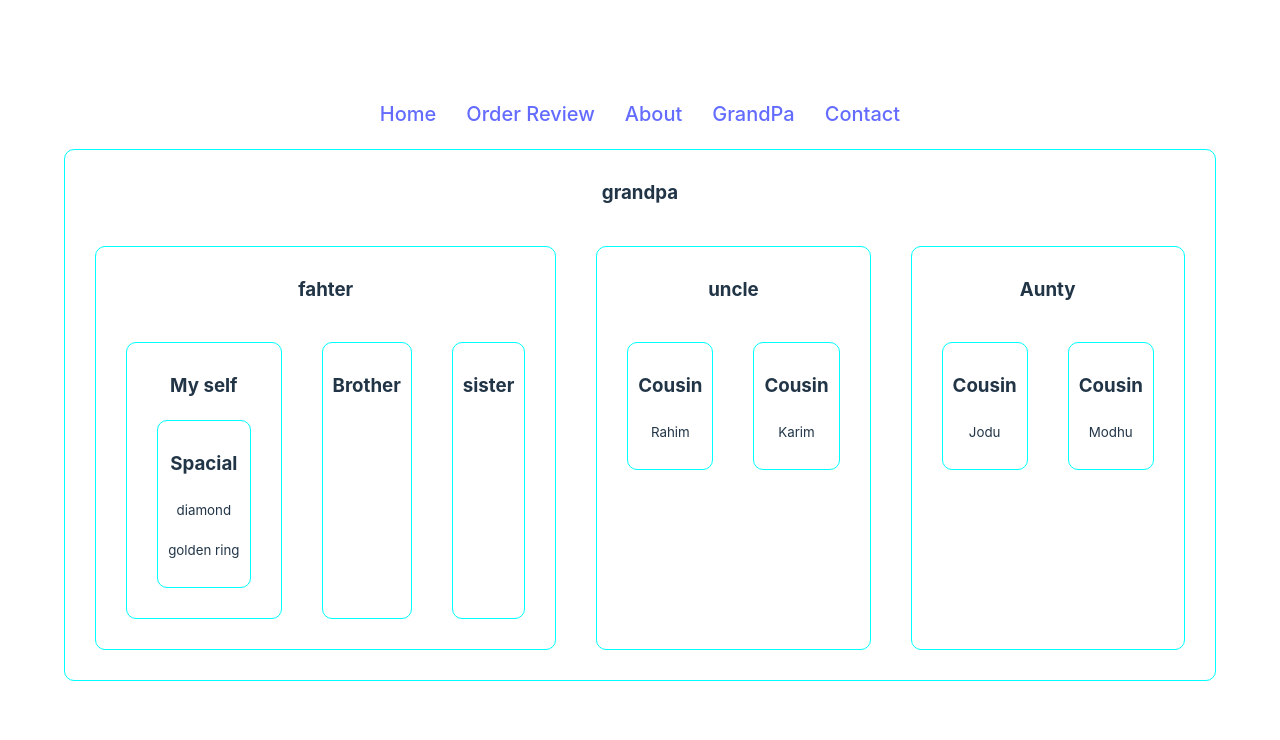
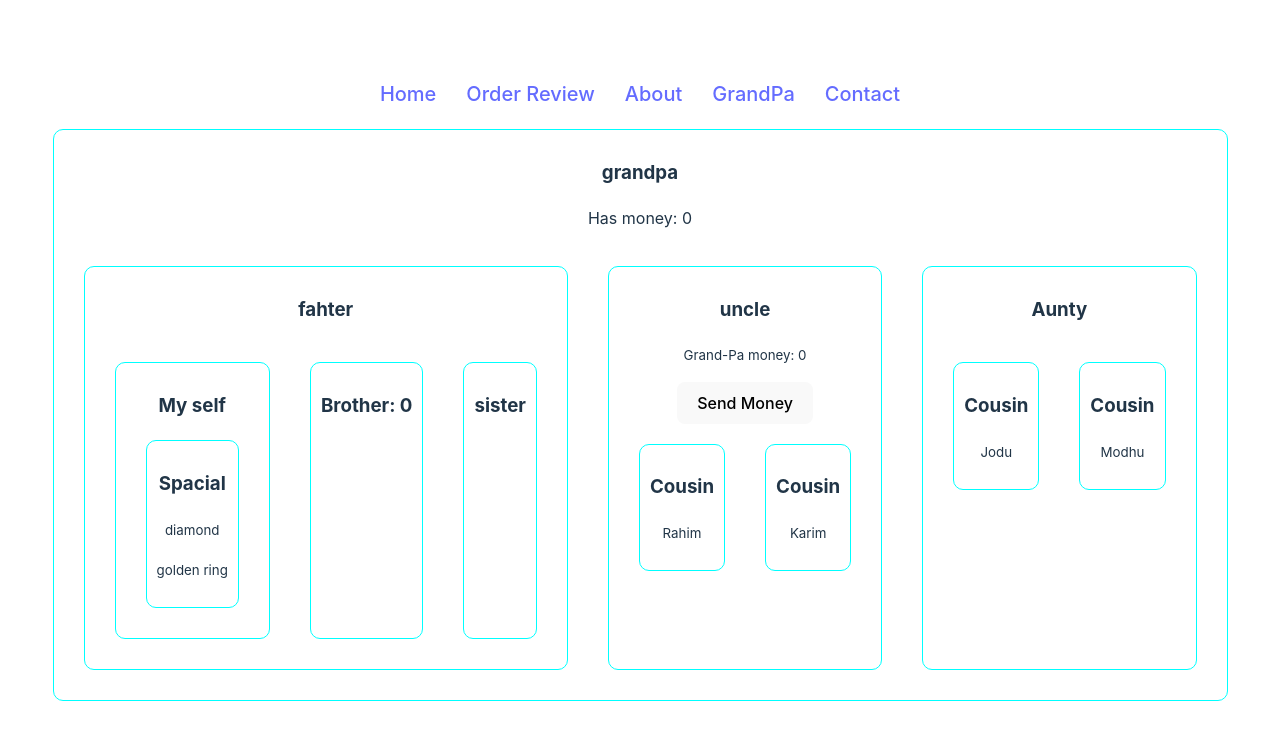
Before and after one commit to hasibprangon/tShirt-BD, a React (Vite) app: page /grandPa in a window 1280 px wide. Shown: the top 740 px of the page. Built offline with nearby package versions, Linux system fonts and the light colour scheme.

Commit message:
context API another one

```diff
--- a/src/Components/Father/Brother/Brother.jsx
+++ b/src/Components/Father/Brother/Brother.jsx
@@ -1,9 +1,12 @@
-import React from 'react';
+import React, { useContext } from 'react';
+import { MoneyContext } from '../../GrandPa/GrandPa';
 
 const Brother = () => {
+    const [money] = useContext(MoneyContext)
     return (
         <div>
-            <h3>Brother</h3>
+            <h3>Brother: {money}</h3>
+
         </div>
     );
 };
--- a/src/Components/GrandPa/GrandPa.jsx
+++ b/src/Components/GrandPa/GrandPa.jsx
@@ -1,15 +1,18 @@
-import React, { createContext } from 'react';
+import React, { createContext, useState } from 'react';
 import Father from '../Father/Father';
 import Uncle from '../Uncle/Uncle';
 import Aunty from '../Aunty/Aunty';
 import './GrandPa.css'
-export const RingContext = createContext('gold')
+export const RingContext = createContext('gold');
+export const MoneyContext = createContext(0);
 const GrandPa = () => {
     const ring = 'diamond';
-
+    const [money, setMoney] = useState(0)
     return (
         <div className='grand-pa'>
             <h3>grandpa</h3>
+            <p>Has money: {money}</p>
+            <MoneyContext.Provider value={ [money, setMoney]}>
                 <RingContext.Provider value='golden ring'>
                     <section className='flex'>
                         <Father ring={ring}></Father>
@@ -17,6 +20,7 @@ const GrandPa = () => {
                         <Aunty></Aunty>
                     </section>
                 </RingContext.Provider>
+            </MoneyContext.Provider>
         </div>
     );
 };
--- a/src/Components/Uncle/Uncle.jsx
+++ b/src/Components/Uncle/Uncle.jsx
@@ -1,10 +1,14 @@
-import React from 'react';
+import React, { useContext } from 'react';
 import Cousin from './Cousin/Cousin';
+import { MoneyContext } from '../GrandPa/GrandPa';
 
 const Uncle = () => {
+    const [money, setMoney] = useContext(MoneyContext)
     return (
         <div>
             <h3>uncle</h3>
+            <p><small>Grand-Pa money: {money}</small></p>
+            <button onClick={() => setMoney(money + 1000)}>Send Money</button>
             <section className='flex'>
                 <Cousin>Rahim</Cousin>
                 <Cousin>Karim</Cousin>
```
Lines whose indentation alone changed are shown as unchanged.
